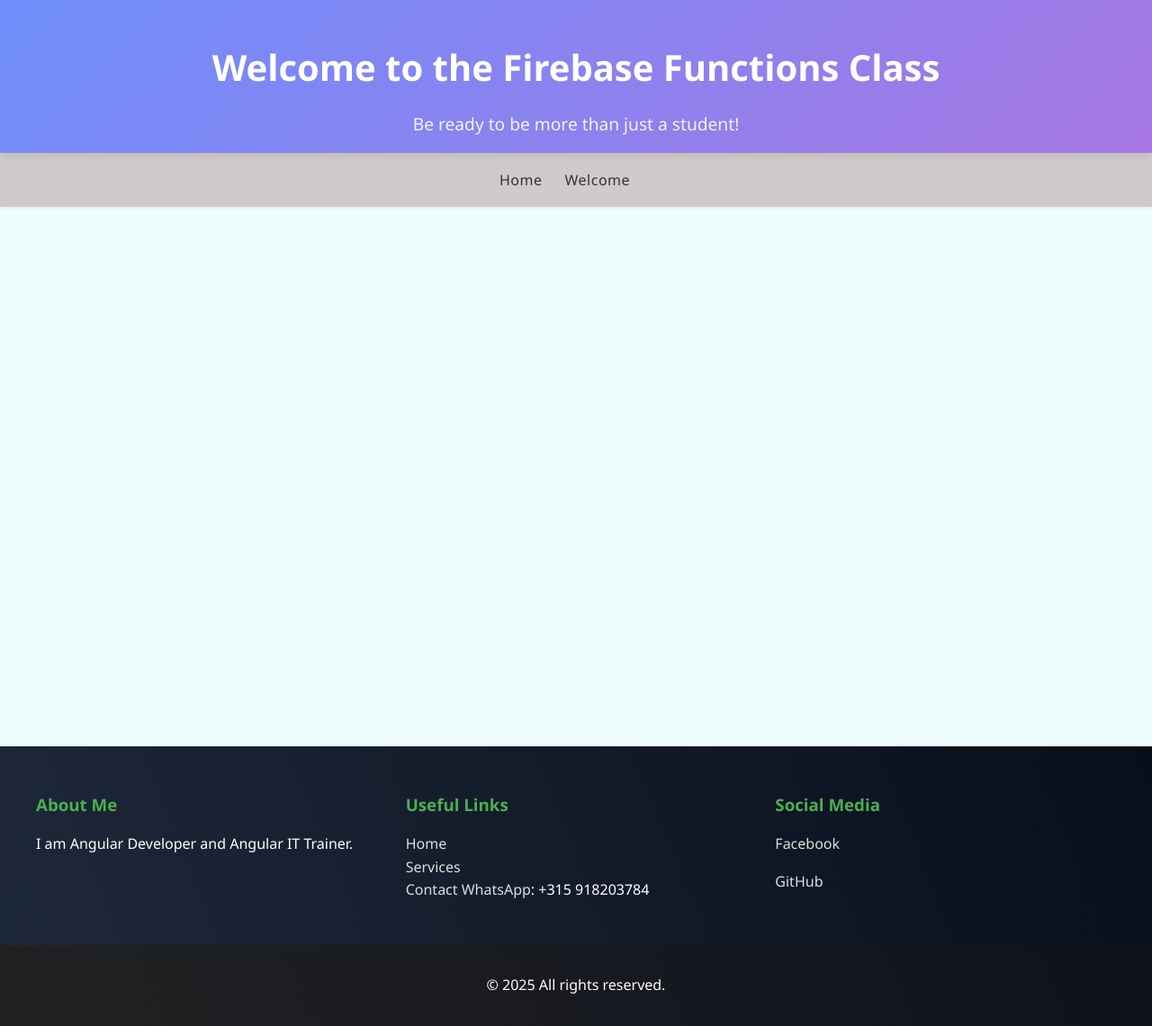
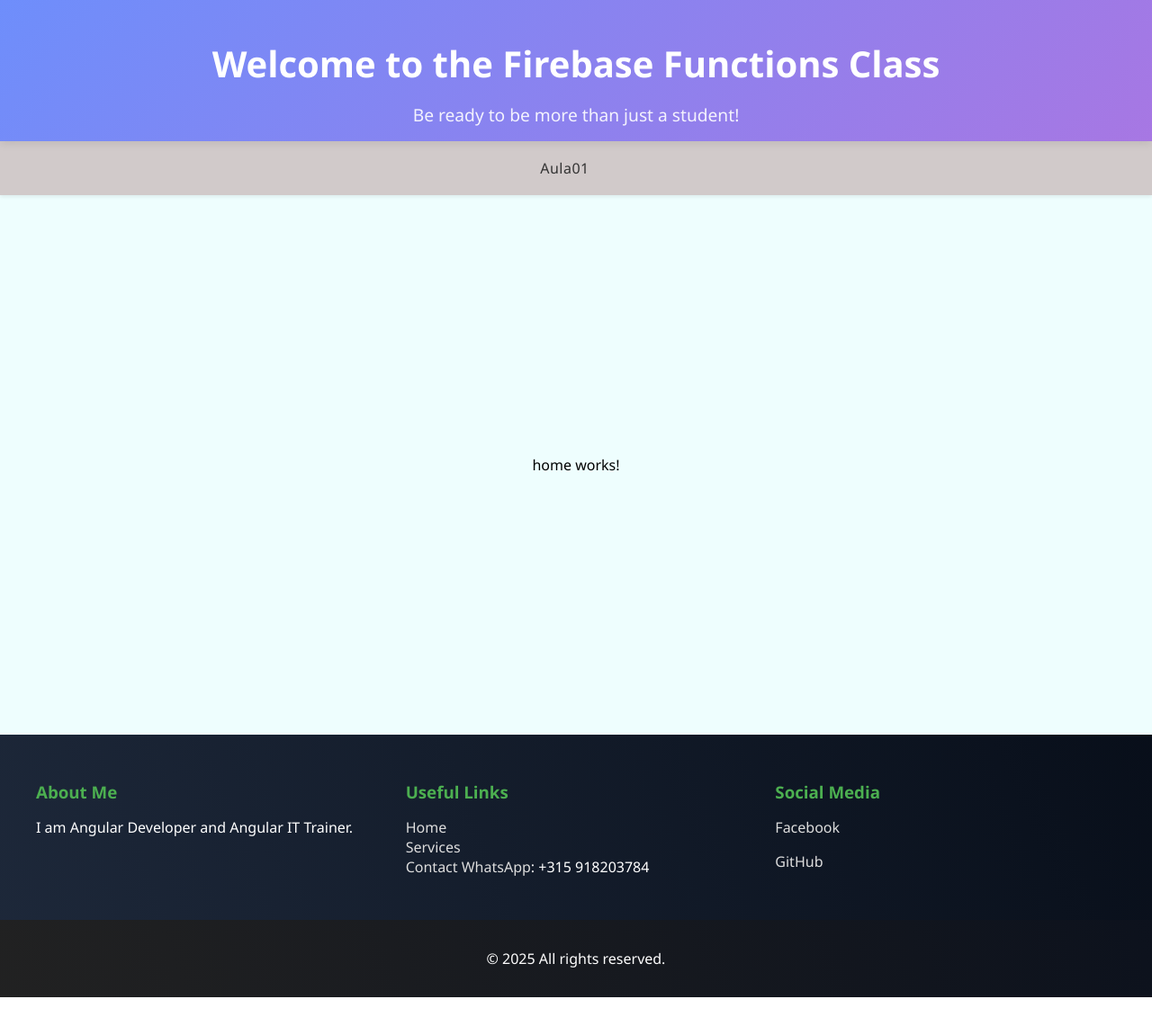
Before and after one commit to Riguigo/uc00245-algoritmia, an Angular app in the folder 00245/: page /aula01 in a window 1280 px wide. Before the commit this address led to /. Shown: the whole page at 90% size. After the commit the page ends 1109 px from the top, so only its background shows below. Built offline with nearby package versions, Linux system fonts and the light colour scheme.

Commit message:
1ª Aula

```diff
--- a/00245/src/app/app.html
+++ b/00245/src/app/app.html
@@ -1,13 +1,5 @@
-<body>
-    <div class="header">
-        <app-header></app-header>
-    </div>
-
-    <div class="main">
-        <app-main></app-main>
-    </div>
-
-    <div class="footer">
-        <app-footer></app-footer>
-    </div>
-</body>
+<div class="body">
+    <div class="header"><app-header></app-header></div>
+    <div class="main"><app-main></app-main></div>
+    <div class="footer"><app-footer></app-footer></div>
+</div>
--- a/00245/src/app/components/header/header.html
+++ b/00245/src/app/components/header/header.html
@@ -8,8 +8,8 @@
   </div>
   <div class="nav-content">
     <!-- Link à esquerda -->
-    <a routerLink="/home" class="logo-link">Home</a>
-    <a class="logo-link">Welcome</a>
+    <a routerLink="aula01" class="logo-link">Aula01</a>
+<!--     <a class="logo-link">Welcome</a> -->
 
     <!-- Espaço para outros elementos à direita se necessário -->
     <div class="spacer"></div>
--- a/00245/src/app/components/header/header.ts
+++ b/00245/src/app/components/header/header.ts
@@ -1,7 +1,6 @@
 import { CommonModule } from '@angular/common';
 import { Component } from '@angular/core';
-import { RouterModule } from '@angular/router';
-import { CommonEngine } from '@angular/ssr/node';
+import { RouterLink, RouterModule} from '@angular/router';
 
 @Component({
   selector: 'app-header',
--- a/00245/src/app/components/main/main.ts
+++ b/00245/src/app/components/main/main.ts
@@ -1,37 +1,12 @@
 import { CommonModule } from '@angular/common';
 import { Component, OnInit } from '@angular/core';
-import { RouterOutlet } from "@angular/router";
+import { RouterOutlet } from '@angular/router';
 
 @Component({
   selector: 'app-main',
   imports: [CommonModule, RouterOutlet],
   templateUrl: './main.html',
-  styleUrl: './main.css'
+  styleUrl: './main.css',
 })
-export class Main implements OnInit {
-
-  /* Global */
-  aluno: string = "Rodrigo Freitas";
-
-
-  ngOnInit(): void {
-    this.definirProblemas()
-
-  }
-
-
-  definirProblemas():void {
-    this.aluno;
-    let aluno: string = "Miguel";
-    console.log("this.aluno ", this.aluno);
-    console.log("this.aluno ", aluno);
-
-
-
-
-
-  }
-
-
-
+export class Main {
 }
--- a/00245/src/app/pages/home/home.ts
+++ b/00245/src/app/pages/home/home.ts
@@ -1,11 +1,108 @@
-import { Component } from '@angular/core';
+import { Component, OnInit } from '@angular/core';
 
 @Component({
   selector: 'app-home',
   imports: [],
   templateUrl: './home.html',
-  styleUrl: './home.css'
+  styleUrl: './home.css',
 })
-export class Home {
+export class Home implements OnInit {
+  varriavelGlobal: string = ''; // Variavél inicializada mas vazia
+  varriavelGlobal2!: string; // Variavél não inicializada
+  varriavelGlobal3?: string; // Variavél não inicializada
+  varriavelGlobal4: number = 0;
+
+  arrayGlobal: string[] = [];
+
+
+  ngOnInit(): void {
+    let test = '';
+    const nome = '';
+
+
+
+    // chamar as funções
+    this.exemploVariaveisETipos();
+    this.exemploVariaveisETipos2();
+    this.exemploOperadoresAritmeticos()
+  }
+
+
+
+
+  // criar as funções
+
+  // ======================================================
+  // 🔹 1. VARIÁVEIS E TIPOS DE DADOS
+  // ======================================================
+  exemploVariaveisETipos(): void {
+    console.log('\n🧩 1️⃣ VARIÁVEIS E TIPOS DE DADOS');
+    console.log('--------------------------------');
+
+    // 📘 Exemplo de código:
+
+    let nome1: string = 'João';
+    let idade1: number = 25;
+    const ativo1: boolean = true;
+    const valor: any = 'pode ser qualquer tipo';
+    this.varriavelGlobal = 'São as que começam dom THIS.';      // AS VARIAVEIS GLOBAIS
+    this.varriavelGlobal3 = undefined                           // A dupla tipagem serve para definir por exemplo que a variavel é indefinida até certa linha e dps mais tarde tem valor
+
+    console.log(nome1, idade1, ativo1, valor, this.varriavelGlobal);
+  }
+
+
+
+  exemploVariaveisETipos2 = () => {
+    console.log('\n🧩 1️⃣ VARIÁVEIS E TIPOS DE DADOS');
+    console.log('--------------------------------');
+
+    // 📘 Exemplo de código:
+
+    let nome1: string = 'João';
+    let idade1: number = 25;
+    const ativo1: boolean = true;
+    const valor: any = 'pode ser qualquer tipo';
+    this.varriavelGlobal = 'São as que começam dom THIS.'; // AS VARIAVEIS GLOBAIS
+
+    console.log(nome1, idade1, ativo1, valor, this.varriavelGlobal);
+  };
+
+
+
+
+  // ======================================================
+  // 🔹 2. OPERADORES ARITMÉTICOS
+  // ======================================================
+  exemploOperadoresAritmeticos(): void {
+    console.log('\n🧩 2️⃣ OPERADORES ARITMÉTICOS');
+    console.log('--------------------------------');
+
+    // 📘 Exemplo de código:
+
+    let num1 = 10;
+    let num2 = 3;
+
+    console.log(num1 + num2); // Adição
+    console.log(num1 - num2); // Subtração
+    console.log(num1 * num2); // Multiplicação
+    console.log(num1 / num2); // Divisão
+
+    // diferente do normal!!
+    console.log(num1 % num2); // Resto da divisão !!!!!!
+  }
+
+
+
+
+  // -------------------------------------------------------------------
+  //                   Exercicio Feitos em Aula
+  // -------------------------------------------------------------------
+
+
+
+
+
+
 
 }
```
Also changed, not shown: 00245/src/app/app.routes.ts (+6 -3 lines).
